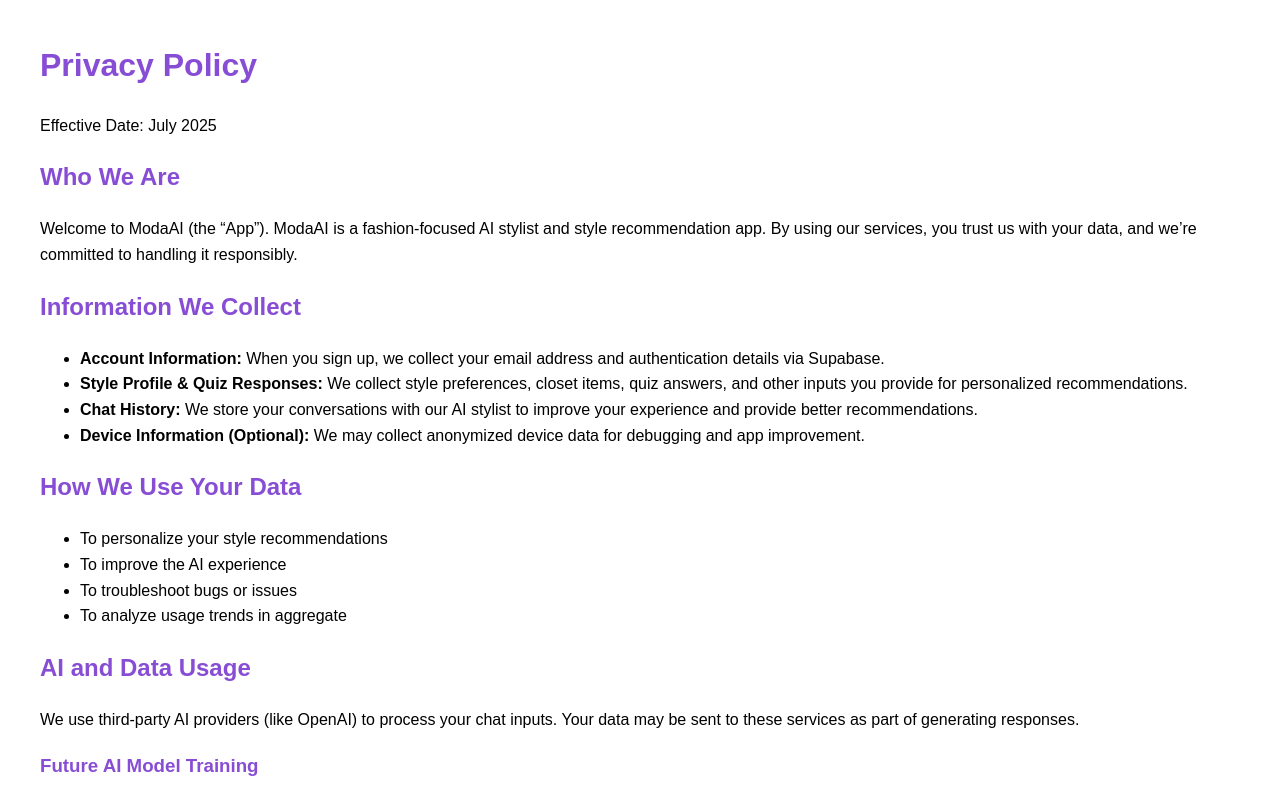
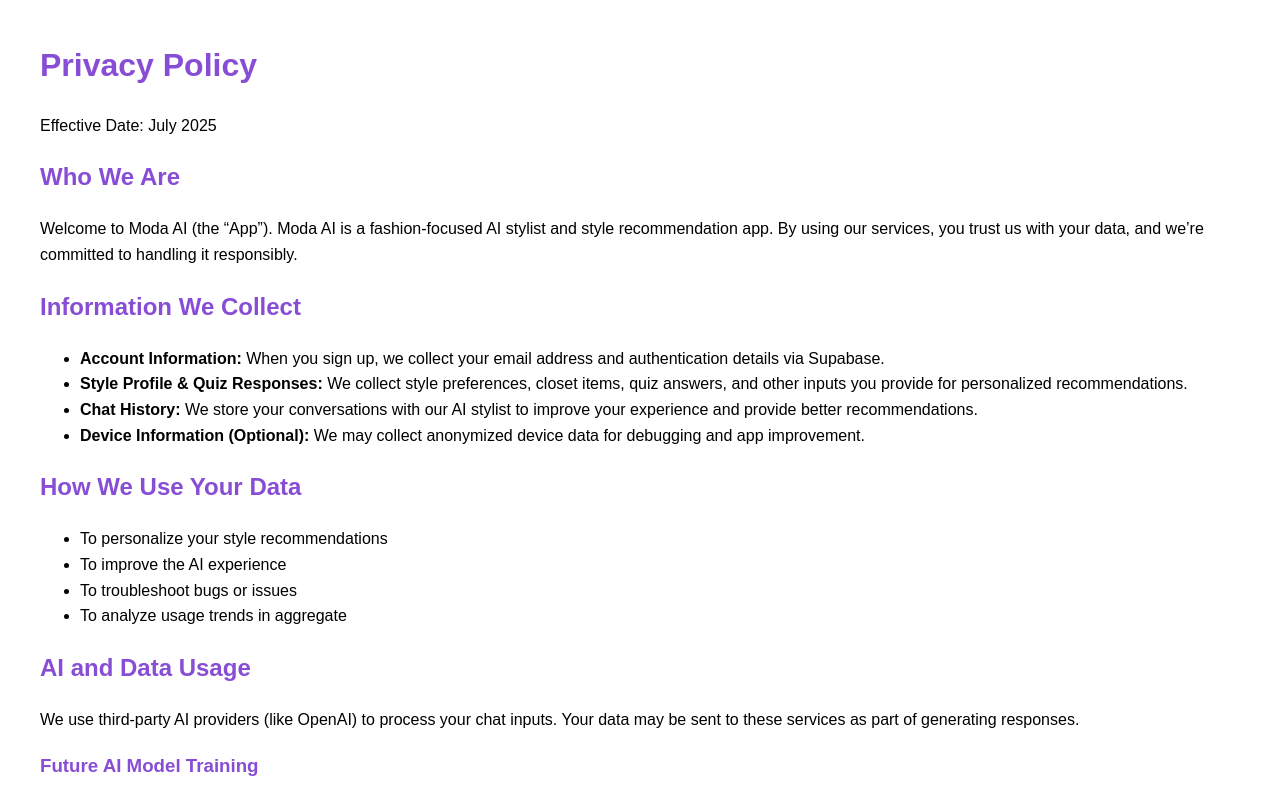
Before and after one commit to kenechiu/fitcheck-pages, a plain HTML site: page privacy/index.html in a window 1280 px wide. Shown: the top 797 px of the page. Drawn offline with Linux system fonts and the light colour scheme.

Commit message:
Update index.html

```diff
--- a/privacy/index.html
+++ b/privacy/index.html
@@ -3,7 +3,7 @@
 <head>
   <meta charset="UTF-8">
   <meta name="viewport" content="width=device-width, initial-scale=1">
-  <title>Privacy Policy | Moda.AI</title>
+  <title>Privacy Policy | Moda AI</title>
   <style>
     body { font-family: Arial, sans-serif; margin: 40px; line-height: 1.6; }
     h1, h2, h3 { color: #884DD5; }
@@ -15,7 +15,7 @@
 <p>Effective Date: July 2025</p>
 
 <h2>Who We Are</h2>
-<p>Welcome to ModaAI (the “App”). ModaAI is a fashion-focused AI stylist and style recommendation app. By using our services, you trust us with your data, and we’re committed to handling it responsibly.</p>
+<p>Welcome to Moda AI (the “App”). Moda AI is a fashion-focused AI stylist and style recommendation app. By using our services, you trust us with your data, and we’re committed to handling it responsibly.</p>
 
 <h2>Information We Collect</h2>
 <ul>
```
